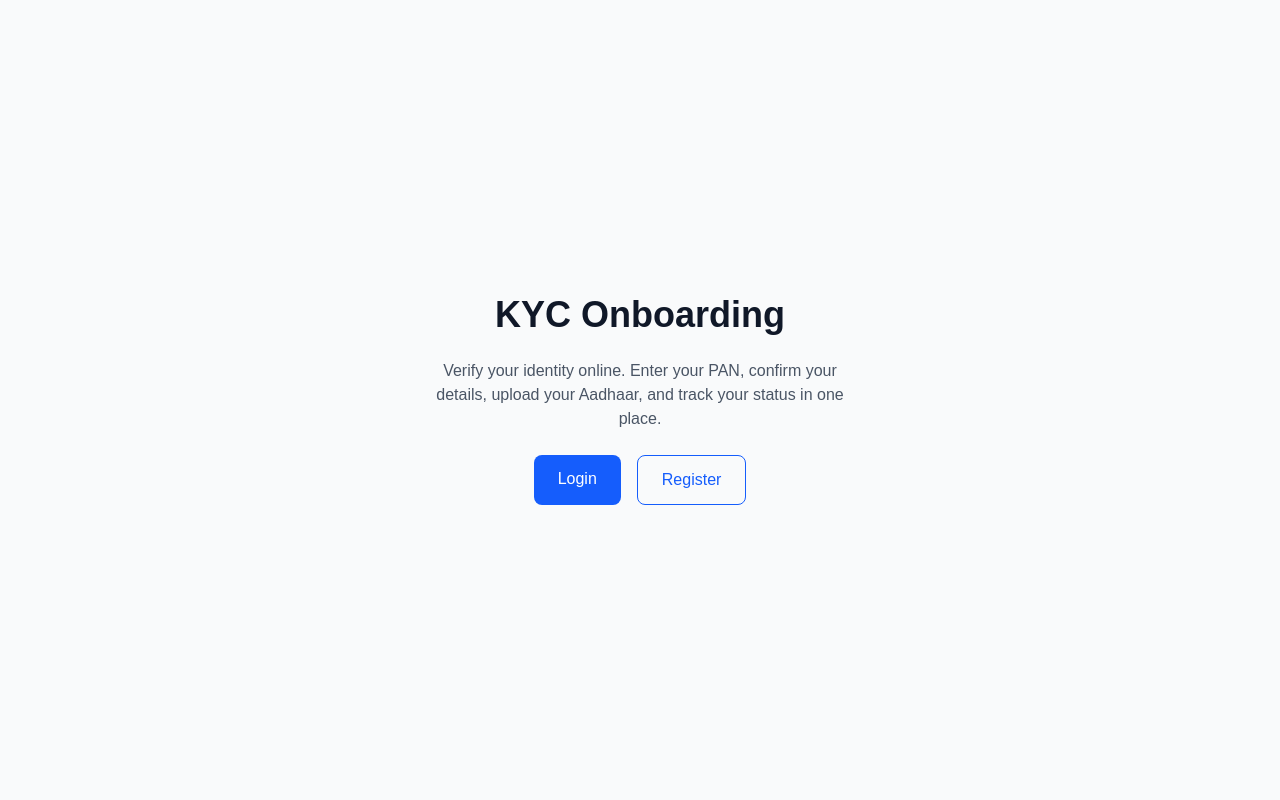
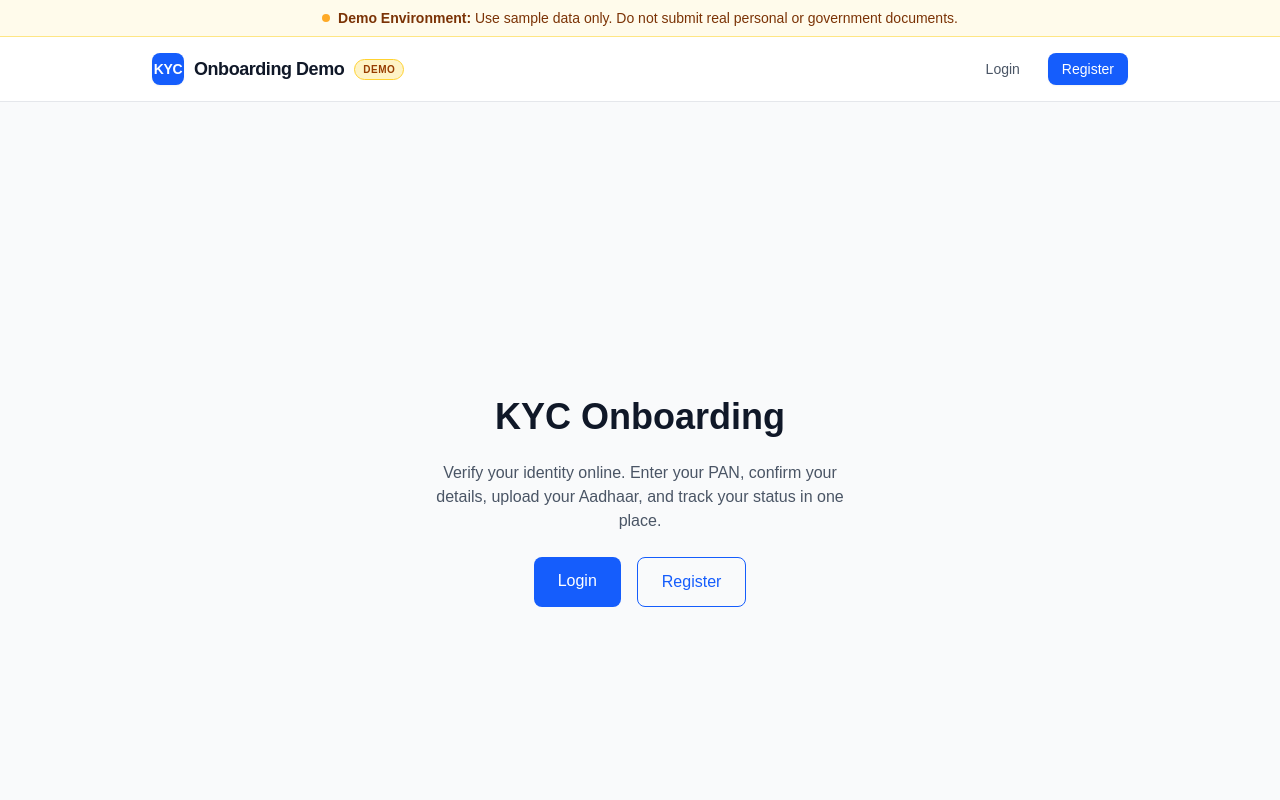
Before and after one commit to helyshah2510/kyc-onboarding-api, a Next.js app in the folder kyc-frontend/: page / in a window 1280 px wide. Shown: the top 800 px of the page. Built offline with nearby package versions, Linux system fonts and the light colour scheme.

Commit message:
ui changes

```diff
--- /dev/null
+++ b/kyc-frontend/src/app/components/DemoBanner.tsx
@@ -0,0 +1,16 @@
+export function DemoBanner() {
+  return (
+    <div
+      role="banner"
+      className="bg-amber-50 border-b border-amber-200 px-4 py-2 text-center text-xs sm:text-sm font-medium text-amber-900 flex items-center justify-center gap-2"
+    >
+      <span
+        aria-hidden="true"
+        className="inline-block w-2 h-2 rounded-full bg-amber-500 animate-pulse shrink-0"
+      />
+      <span>
+        <strong className="font-semibold">Demo Environment:</strong> Use sample data only. Do not submit real personal or government documents.
+      </span>
+    </div>
+  );
+}
--- /dev/null
+++ b/kyc-frontend/src/app/components/Footer.tsx
@@ -0,0 +1,14 @@
+export function Footer() {
+  return (
+    <footer className="mt-auto border-t border-gray-200 bg-white py-6 px-4 text-center text-xs text-gray-500">
+      <div className="max-w-5xl mx-auto space-y-1.5">
+        <p className="font-semibold text-gray-700">
+          KYC Onboarding Demo &bull; Demonstration Environment Only
+        </p>
+        <p className="text-gray-500">
+          This project is an educational demo using synthetic records. It is not an official service, has no real government or banking connection, and does not perform real verification.
+        </p>
+      </div>
+    </footer>
+  );
+}
--- /dev/null
+++ b/kyc-frontend/src/app/components/Header.tsx
@@ -0,0 +1,118 @@
+'use client';
+
+import { Suspense, useEffect, useState } from 'react';
+import Link from 'next/link';
+import { usePathname, useRouter } from 'next/navigation';
+import { getRole, logout } from '@/src/lib/auth';
+
+
+export function Header() {
+  return (
+    <Suspense fallback={<div className="h-16 border-b border-gray-200 bg-white" />}>
+      <HeaderContent />
+    </Suspense>
+  );
+}
+
+function HeaderContent() {
+  const router = useRouter();
+  const pathname = usePathname();
+  const [role, setRole] = useState<'USER' | 'ADMIN' | null>(null);
+
+  useEffect(() => {
+    setRole(getRole());
+  }, [pathname]);
+
+  function handleLogout() {
+    logout();
+    setRole(null);
+    router.push('/login');
+  }
+
+  return (
+    <header className="border-b border-gray-200 bg-white shadow-xs">
+      <div className="max-w-5xl mx-auto px-4 sm:px-6 h-16 flex items-center justify-between">
+        <Link href="/" className="flex items-center gap-2.5 group">
+          <div className="w-8 h-8 rounded-lg bg-blue-600 text-white flex items-center justify-center font-bold text-sm tracking-tight shadow-xs group-hover:bg-blue-700 transition">
+            KYC
+          </div>
+          <span className="font-semibold text-gray-900 tracking-tight text-base sm:text-lg">
+            Onboarding Demo
+          </span>
+          <span className="text-[10px] uppercase font-bold tracking-wider px-2 py-0.5 rounded-full bg-amber-100 text-amber-800 border border-amber-300">
+            Demo
+          </span>
+        </Link>
+
+        <nav className="flex items-center gap-3 sm:gap-4 text-sm">
+          {role === 'ADMIN' ? (
+            <>
+              <Link
+                href="/admin"
+                className={`font-medium transition px-2.5 py-1.5 rounded-md ${pathname?.startsWith('/admin')
+                    ? 'text-blue-600 bg-blue-50'
+                    : 'text-gray-600 hover:text-gray-900 hover:bg-gray-100'
+                  }`}
+              >
+                Admin Panel
+              </Link>
+              <button
+                type="button"
+                onClick={handleLogout}
+                className="text-gray-600 hover:text-red-600 font-medium px-2.5 py-1.5 rounded-md hover:bg-gray-100 transition"
+              >
+                Logout
+              </button>
+            </>
+          ) : role === 'USER' ? (
+            <>
+              <Link
+                href="/dashboard"
+                className={`font-medium transition px-2.5 py-1.5 rounded-md ${pathname === '/dashboard'
+                    ? 'text-blue-600 bg-blue-50'
+                    : 'text-gray-600 hover:text-gray-900 hover:bg-gray-100'
+                  }`}
+              >
+                Dashboard
+              </Link>
+              <Link
+                href="/kyc/new"
+                className={`font-medium transition px-2.5 py-1.5 rounded-md ${pathname === '/kyc/new'
+                    ? 'text-blue-600 bg-blue-50'
+                    : 'text-gray-600 hover:text-gray-900 hover:bg-gray-100'
+                  }`}
+              >
+                New KYC
+              </Link>
+              <button
+                type="button"
+                onClick={handleLogout}
+                className="text-gray-600 hover:text-red-600 font-medium px-2.5 py-1.5 rounded-md hover:bg-gray-100 transition"
+              >
+                Logout
+              </button>
+            </>
+          ) : (
+            <>
+              <Link
+                href="/login"
+                className={`font-medium transition px-3 py-1.5 rounded-md ${pathname === '/login'
+                    ? 'text-blue-600 bg-blue-50'
+                    : 'text-gray-600 hover:text-gray-900 hover:bg-gray-100'
+                  }`}
+              >
+                Login
+              </Link>
+              <Link
+                href="/register"
+                className="rounded-lg bg-blue-600 px-3.5 py-1.5 font-medium text-white hover:bg-blue-700 shadow-xs transition"
+              >
+                Register
+              </Link>
+            </>
+          )}
+        </nav>
+      </div>
+    </header>
+  );
+}
--- a/kyc-frontend/src/app/layout.tsx
+++ b/kyc-frontend/src/app/layout.tsx
@@ -1,6 +1,9 @@
 import type { Metadata } from "next";
 import { Geist, Geist_Mono } from "next/font/google";
 import "./globals.css";
+import { Header } from "./components/Header";
+import { DemoBanner } from "./components/DemoBanner";
+import { Footer } from "./components/Footer";
 
 const geistSans = Geist({
   variable: "--font-geist-sans",
@@ -13,17 +16,26 @@ const geistMono = Geist_Mono({
 });
 
 export const metadata: Metadata = {
-  title: "Create Next App",
-  description: "Generated by create next app",
+  title: "KYC Onboarding Demo",
+  description: "Identity verification and onboarding flow demo with simulated sample records",
 };
 
-export default function RootLayout({ children }: LayoutProps<"/">) {
+export default function RootLayout({
+  children,
+}: {
+  children: React.ReactNode;
+}) {
   return (
     <html
       lang="en"
       className={`${geistSans.variable} ${geistMono.variable} h-full antialiased`}
     >
-      <body className="min-h-full flex flex-col">{children}</body>
+      <body className="min-h-full flex flex-col bg-gray-50 text-gray-900">
+        <DemoBanner />
+        <Header />
+        <div className="flex-1 flex flex-col">{children}</div>
+        <Footer />
+      </body>
     </html>
   );
 }
```
